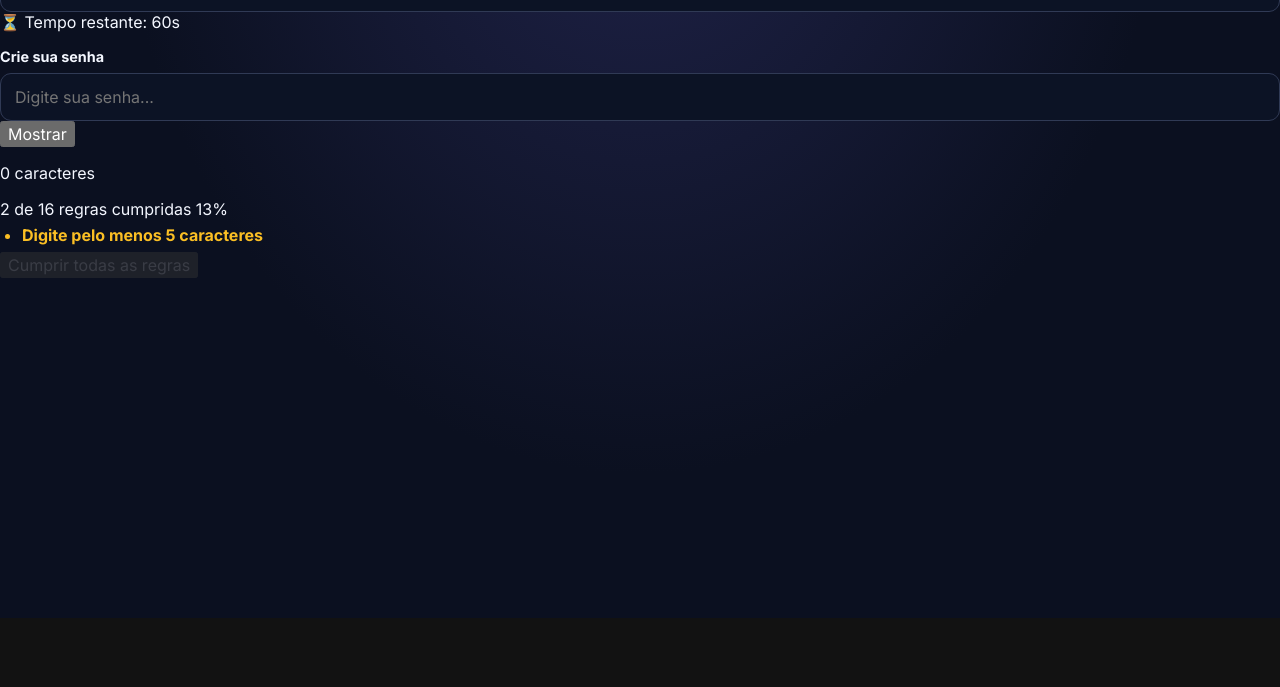
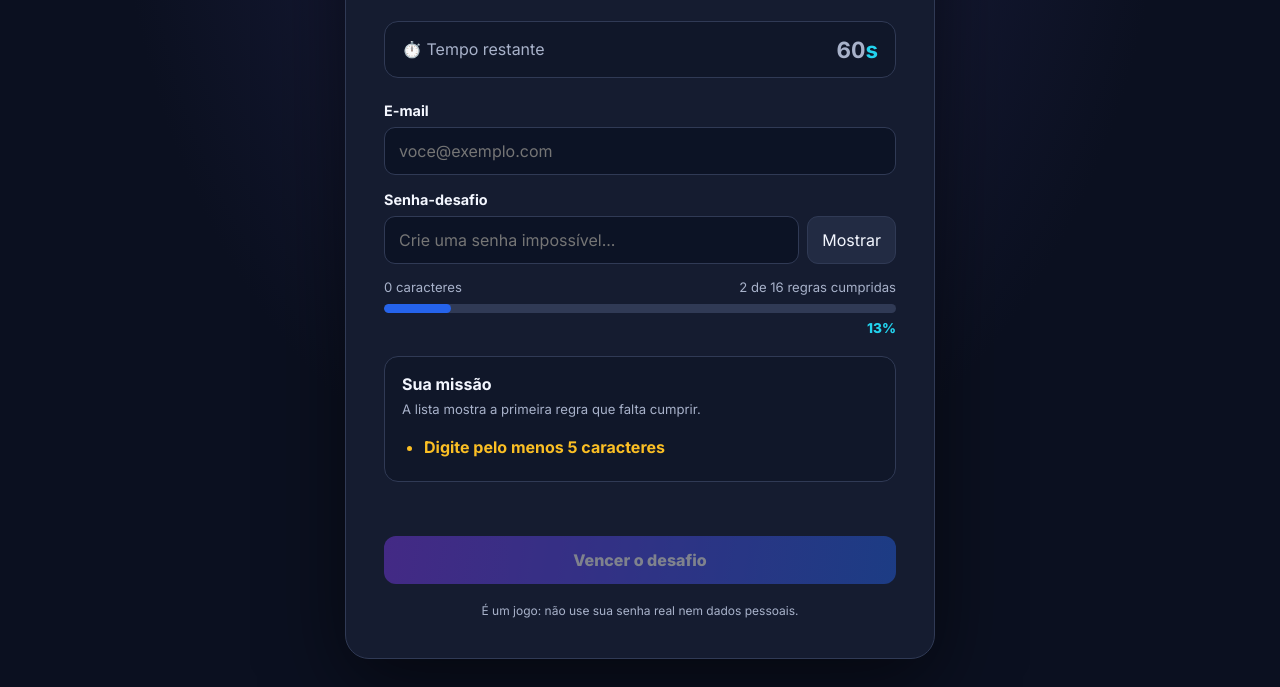
Before and after one commit to jphs682/desafio, a plain HTML site: page index.html in a window 1280 px wide. Shown: the part 182-869 px from the top of the page. Before the commit the page ends 800 px from the top, so only its background shows below. Drawn offline with Linux system fonts and the light colour scheme.

Commit message:
Update index.html

```diff
--- a/index.html
+++ b/index.html
@@ -1,116 +1,115 @@
 
-
-<!DOCTYPE html>
+<!doctype html>
 <html lang="pt-BR">
     <head>
-    <meta charset="UTF-8">
-    <meta name="viewport" content="width=device-width, initial-scale=1.0">
+        <meta charset="utf-8">
+        <meta name="viewport" content="width=device-width, initial-scale=1">
 
-    <title>Desafio da Senha</title>
+        <meta
+            name="description"
+            content="Cumpra 16 regras antes que o tempo acabe."
+        >
+
+        <title>Desafio da Senha 🔐</title>
 
         <link rel="stylesheet" href="style.css">
         <script src="script.js" defer></script>
     </head>
 
     <body>
-    <main class="login-container">
-        <section class="login-card" aria-labelledby="titulo-principal">
-            <div class="logo" aria-hidden="true">✦</div>
+        <main class="page">
+            <section class="card" id="cartao">
+                <p class="eyebrow">UM DESAFIO DE LÓGICA</p>
 
-            <h1 id="titulo-principal">Desafio da senha</h1>
+                <h1>🔐 Desafio da Senha</h1>
 
-            <p class="subtitle">
-                Será que você consegue cumprir tudo? 😈
+                <p class="intro">
+                    Cumpra as 16 regras antes que o cronômetro chegue a zero!
                 </p>
 
-            <form id="login-form">
-                <div class="input-group">
+                <div
+                    class="timer"
+                    id="cronometro"
+                    aria-live="polite"
+                >
+                    <span>⏱️ Tempo restante</span>
+
+                    <strong>
+                        <span id="tempo">60</span>s
+                    </strong>
+                </div>
+
+                <form id="login-form" novalidate>
                     <label for="email">E-mail</label>
 
                     <input
+                        id="email"
                         type="email"
-                        id="email"
-                        name="email"
-                        placeholder="seu@email.com"
                         autocomplete="email"
+                        placeholder="voce@exemplo.com"
                         required
                     >
-                </div>
 
-                <div
-                    id="cronometro"
-                    class="cronometro"
-                    role="timer"
-                    aria-live="off"
-                >
-                    ⏳ Tempo restante:
-                    <span id="tempo">60</span>s
-                </div>
+                    <label for="senha">Senha-desafio</label>
 
-                <div class="input-group">
-                    <label for="senha">Crie sua senha</label>
-
-                    <div class="password-wrapper">
+                    <div class="password-row">
                         <input
+                            id="senha"
                             type="password"
-                            id="senha"
-                            name="senha"
-                            placeholder="Digite sua senha..."
                             autocomplete="off"
-                            aria-describedby="contador-caracteres"
+                            placeholder="Crie uma senha impossível..."
                             required
                         >
 
                         <button
+                            class="toggle"
+                            id="toggle-senha"
                             type="button"
-                            id="toggle-senha"
-                            aria-label="Mostrar senha"
-                            aria-controls="senha"
                         >
                             Mostrar
                         </button>
                     </div>
 
-                    <p
-                        id="contador-caracteres"
-                        class="contador-caracteres"
-                        aria-live="polite"
-                    >
-                        0 caracteres
-                    </p>
-                </div>
+                    <div class="stats">
+                        <span id="contador-caracteres">
+                            0 caracteres visuais
+                        </span>
 
-                <div class="progress-info">
-                    <span id="contador">0 de 16 regras cumpridas</span>
-                    <span id="porcentagem">0%</span>
+                        <span id="contador">
+                            0 de 16 regras
+                        </span>
                     </div>
 
                     <div
-                    class="progress-bar"
+                        class="progress-track"
+                        id="trilho-progresso"
                         role="progressbar"
-                    aria-label="Progresso das regras da senha"
+                        aria-label="Progresso"
                         aria-valuemin="0"
-                    aria-valuemax="100"
+                        aria-valuemax="16"
                         aria-valuenow="0"
                     >
-                    <div id="progresso"></div>
+                        <div
+                            class="progress"
+                            id="progresso"
+                        ></div>
                     </div>
 
-                <ul
-                    id="lista-regras"
-                    class="lista-regras"
-                    aria-live="polite"
-                    aria-atomic="true"
-                ></ul>
+                    <p class="percentage" id="porcentagem">
+                        0%
+                    </p>
 
-                <button
-                    type="submit"
-                    class="login-button"
-                    id="entrar"
-                    disabled
-                >
-                    Cumprir todas as regras
-                </button>
+                    <section class="rules-panel">
+                        <h2>Sua missão</h2>
+
+                        <p class="rules-hint">
+                            A lista mostra a primeira regra que falta cumprir.
+                        </p>
+
+                        <ul id="lista-regras">
+                            <li>Digite uma senha para começar.</li>
+                        </ul>
+                    </section>
 
                     <p
                         id="mensagem"
@@ -118,7 +117,20 @@
                         role="status"
                         aria-live="polite"
                     ></p>
+
+                    <button
+                        class="submit"
+                        id="entrar"
+                        type="submit"
+                        disabled
+                    >
+                        Vencer o desafio
+                    </button>
                 </form>
+
+                <p class="footnote">
+                    É um jogo: não use sua senha real nem dados pessoais.
+                </p>
             </section>
         </main>
     </body>
```
Lines whose indentation alone changed are shown as unchanged.
